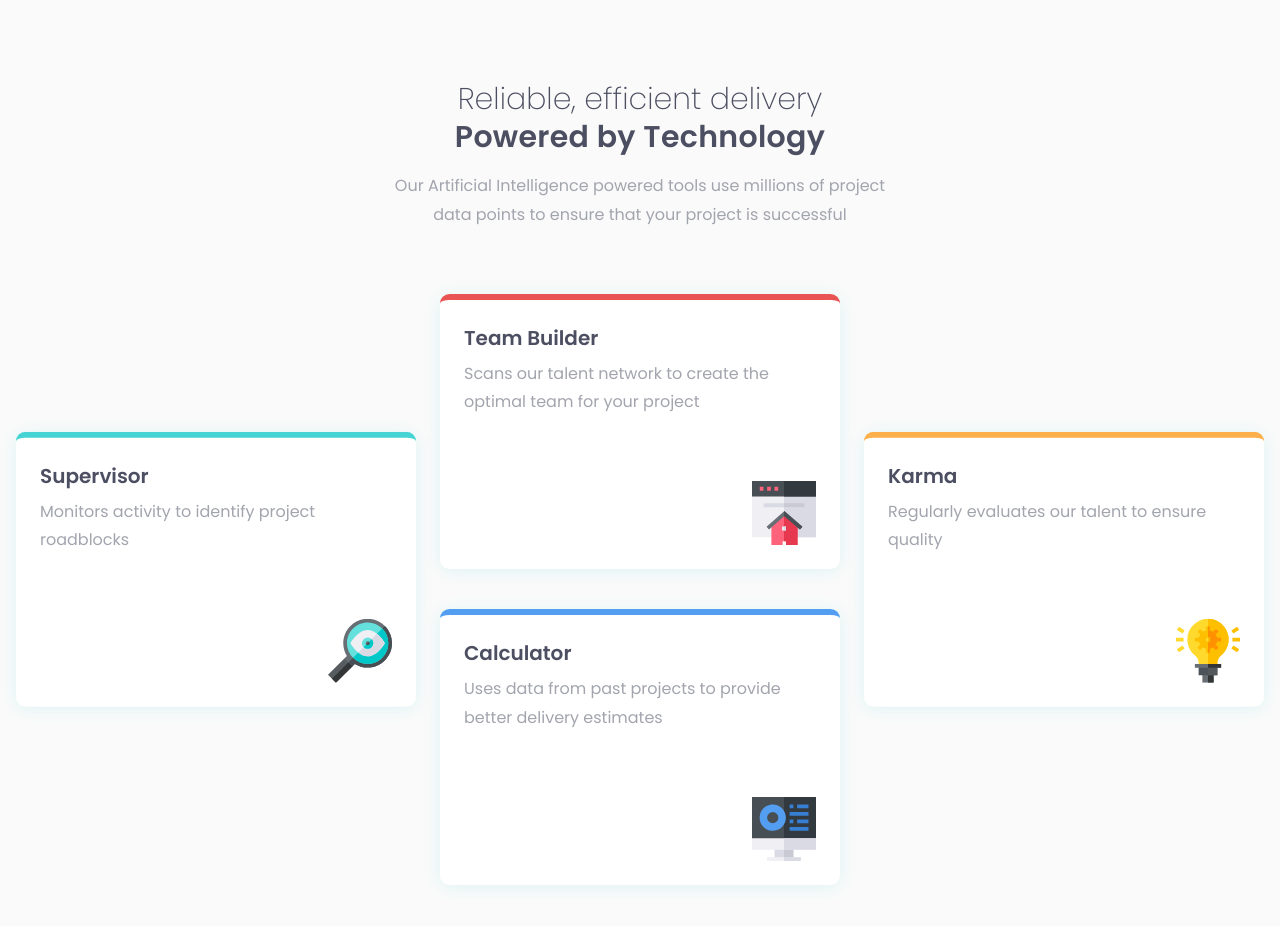
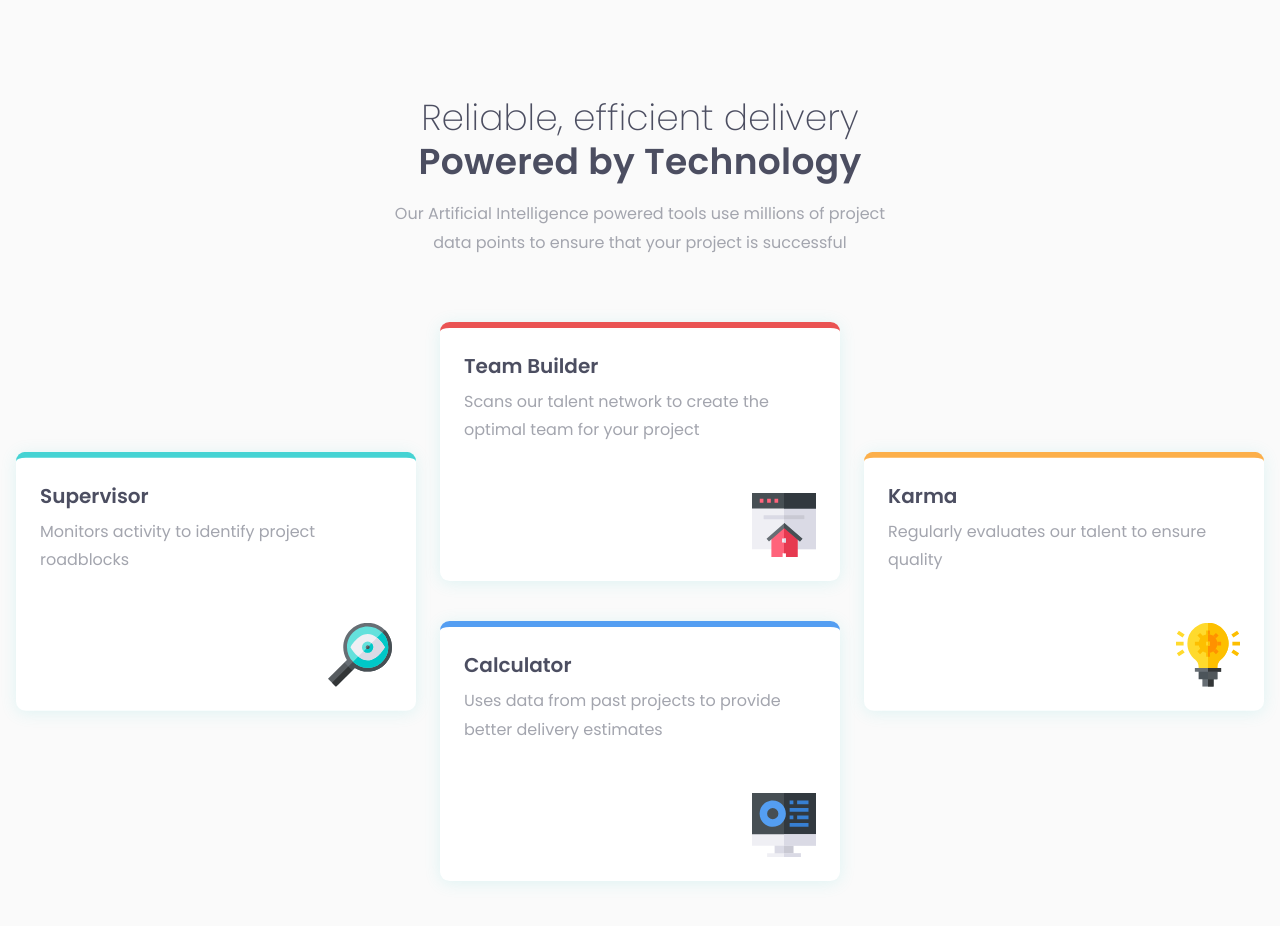
Before and after one commit to alidhaini/Frontend-Mentor-Four-card-feature-section, a plain HTML site: page index.html in a window 1280 px wide. Drawn offline with Linux system fonts and the light colour scheme.

Commit message:
spacing updated

```diff
--- a/styles/style.css
+++ b/styles/style.css
@@ -1,5 +1,5 @@
 .container{
-    padding: 5rem 1rem;
+    padding: 6rem 1rem;
 }
 /* header */
 .header{
@@ -79,12 +79,12 @@
         margin: auto;
     }
     .title{
-        font-size: var(--size-3xl);
+        font-size: var(--size-4xl);
         white-space: nowrap;
     }
     .bolded-title{
         letter-spacing: 0.02rem;
-        font-size: var(--size-3xl);
+        font-size: var(--size-4xl);
         font-weight: 600;
         white-space: nowrap;
     }
@@ -113,6 +113,6 @@
     }
 
     .card-item__description{
-        margin-bottom: 4rem;
+        margin-bottom: 3rem;
     }
 }
```
